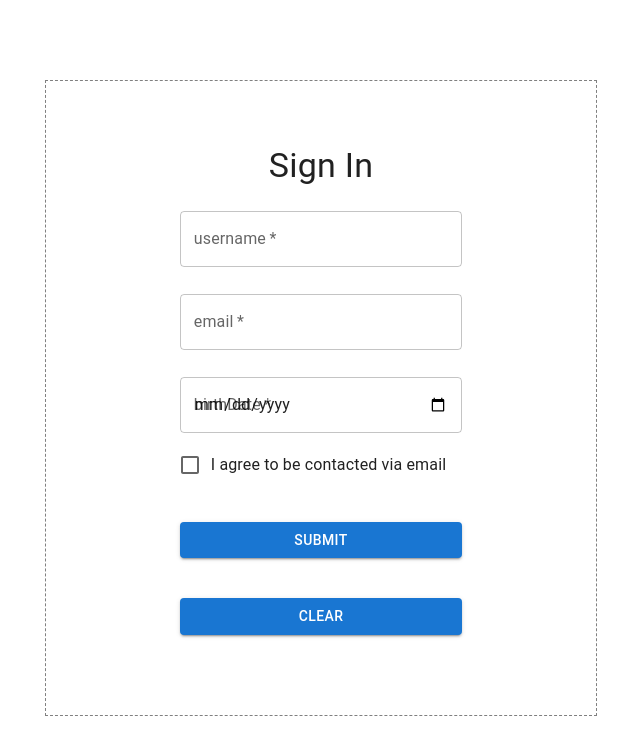
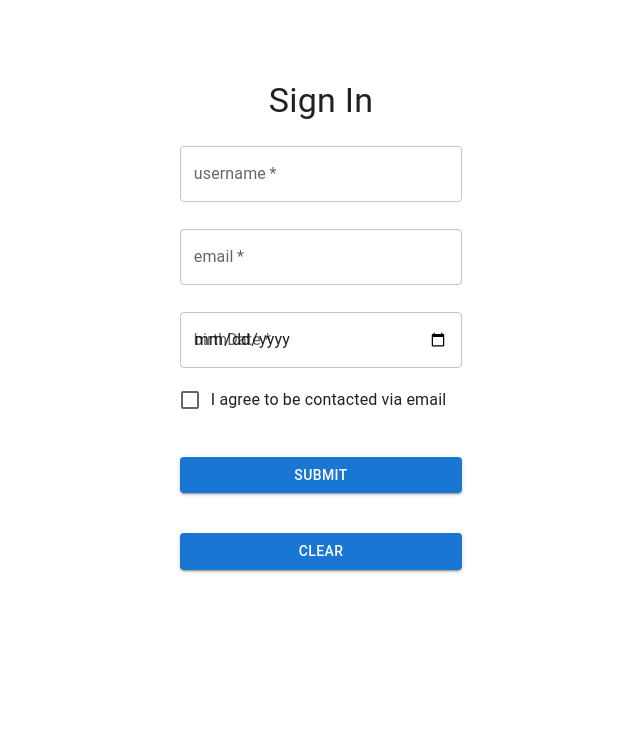
Before and after one commit to dujules23/contact-us-form, a React (Create React App) app: page / in a window 1280 px wide. Shown: the top 754 px of the page, without its empty margins (319-959 px from the left). Built offline with nearby package versions, Linux system fonts and the light colour scheme.

Commit message:
removed border

```diff
--- a/src/components/Form.js
+++ b/src/components/Form.js
@@ -48,9 +48,7 @@ export default function Form(props) {
           marginTop: 10,
           display: 'flex',
           flexDirection: 'column',
-          alignItems: 'center',
-          p:8, border: '1px dashed grey'
-
+          alignItems: 'center'
         }}>
           <Typography component="h2" variant="h4">Sign In</Typography>
           <Box size="large" component="form" onSubmit={handleSubmit(onSubmit)} noValidate sx={{mt:1}}>
```
